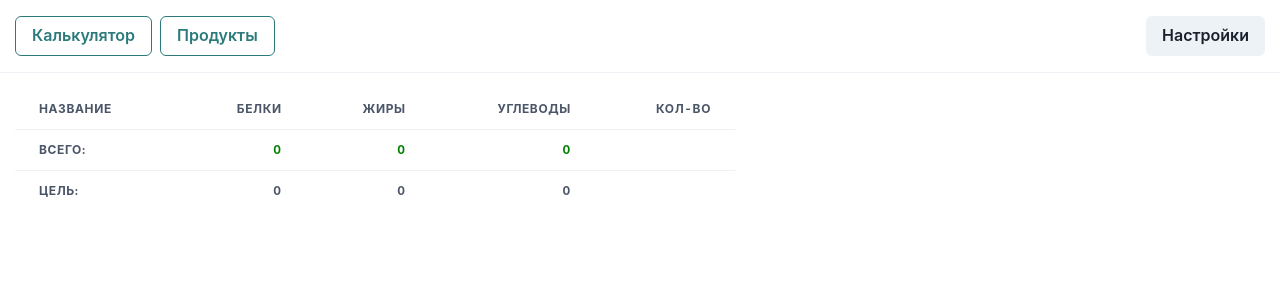
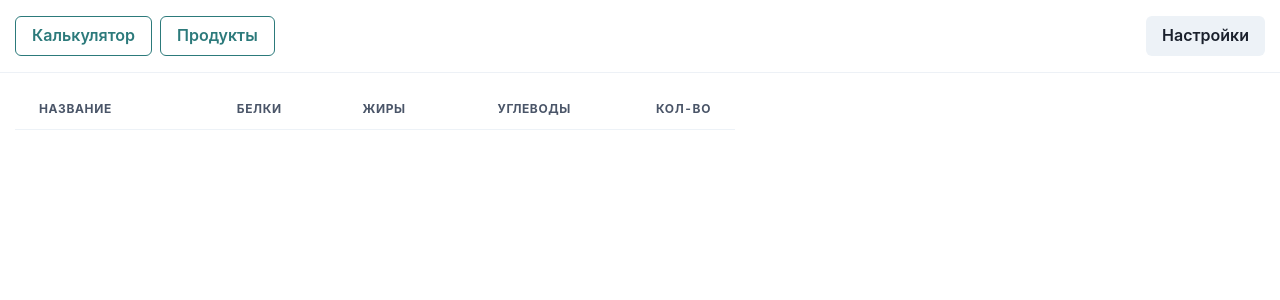
Before and after one commit to reywheel/diet-calculator, a React (Vite) app: page / in a window 1280 px wide. Shown: the top 300 px of the page. Built offline with nearby package versions, Linux system fonts and the light colour scheme; what mobx-persist-store would draw is missing.

Commit message:
refactor: перевёл calculatorStore на mobx

```diff
--- a/src/entities/product/model.ts
+++ b/src/entities/product/model.ts
@@ -12,7 +12,7 @@ export class ProductStore {
     makePersistable(this, {
       name: 'productStore',
       properties: ['products'],
-      storage: window.localStorage,
+      storage: localStorage,
     });
   }
 
--- /dev/null
+++ b/src/entities/productAmount/index.ts
@@ -0,0 +1,2 @@
+export * from './model.ts';
+export * from './types.ts';
--- /dev/null
+++ b/src/entities/productAmount/model.ts
@@ -0,0 +1,36 @@
+import { TProductsAmounts } from './types.ts';
+import { makeAutoObservable } from 'mobx';
+import _ from 'lodash';
+import { makePersistable } from 'mobx-persist-store';
+
+export class ProductsAmountsStore {
+  productsAmounts: TProductsAmounts = {};
+
+  constructor() {
+    makeAutoObservable(this);
+    makePersistable(this, {
+      name: 'productsAmountsStore',
+      properties: ['productsAmounts'],
+      storage: localStorage,
+    });
+  }
+
+  addProductAmount = (productId: string, amount: number) => {
+    this.productsAmounts[productId] = amount;
+  };
+
+  changeProductAmount = (productId: string, amount: number) => {
+    const hasProductAmount = !!this.productsAmounts[productId];
+
+    if (!hasProductAmount)
+      throw new Error('Не найдено кол-во продукта для изменения');
+
+    this.productsAmounts[productId] = amount;
+  };
+
+  deleteProductAmount = (productId: string) => {
+    this.productsAmounts = _.omit(this.productsAmounts, [productId]);
+  };
+}
+
+export const productsAmountsStore = new ProductsAmountsStore();
--- /dev/null
+++ b/src/entities/productAmount/types.ts
@@ -0,0 +1 @@
+export type TProductsAmounts = Record<string, number>;
--- a/src/features/addProductInCalculator/index.ts
+++ b/src/features/addProductInCalculator/index.ts
@@ -1 +1,2 @@
 export { AddProductInCalculatorButton } from './ui/AddProductInCalculatorButton';
+export * from './model.ts';
--- /dev/null
+++ b/src/features/addProductInCalculator/model.ts
@@ -0,0 +1,34 @@
+import { makeAutoObservable } from 'mobx';
+import {
+  getProductInitialAmount,
+  productStore,
+  ProductStore,
+} from '@/entities/product';
+import {
+  productsAmountsStore,
+  ProductsAmountsStore,
+} from '@/entities/productAmount';
+
+class AddProductInCalculatorModel {
+  productsStore: ProductStore;
+  productsAmountsStore: ProductsAmountsStore;
+
+  constructor() {
+    makeAutoObservable(this);
+
+    this.productsStore = productStore;
+    this.productsAmountsStore = productsAmountsStore;
+  }
+
+  onAddProduct = (productId: string) => {
+    const product = this.productsStore.getProductById(productId);
+
+    if (!product) throw new Error('Добавляемый продукт не найден');
+
+    const initialAmount = getProductInitialAmount(product);
+
+    this.productsAmountsStore.addProductAmount(productId, initialAmount);
+  };
+}
+
+export const addProductInCalculatorModel = new AddProductInCalculatorModel();
--- a/src/features/addProductInCalculator/ui/AddProductInCalculatorButton/AddProductInCalculatorButton.tsx
+++ b/src/features/addProductInCalculator/ui/AddProductInCalculatorButton/AddProductInCalculatorButton.tsx
@@ -1,25 +1,18 @@
 import { Button } from '@chakra-ui/react';
-import { useActions as useCalculatorActions } from '@/widgets/calculator';
-import { productStore } from '@/entities/product';
+import { addProductInCalculatorModel } from '../../model.ts';
+import { observer } from 'mobx-react-lite';
 
 interface AddProductInCalculatorButtonProps {
   productId: string;
   className?: string;
 }
 
-export const AddProductInCalculatorButton = ({
-  productId,
-  className,
-}: AddProductInCalculatorButtonProps) => {
-  const { getProductById } = productStore;
-  const { addProduct } = useCalculatorActions();
+export const AddProductInCalculatorButton = observer(
+  ({ productId, className }: AddProductInCalculatorButtonProps) => {
+    const { onAddProduct } = addProductInCalculatorModel;
 
     const onClickButton = () => {
-    const product = getProductById(productId);
-
-    if (!product) throw new Error('Добавляемый продукт не найден');
-
-    addProduct(product);
+      onAddProduct(productId);
     };
 
     return (
@@ -31,4 +24,5 @@ export const AddProductInCalculatorButton = ({
         Добавить
       </Button>
     );
-};
+  },
+);
--- a/src/widgets/calculator/index.ts
+++ b/src/widgets/calculator/index.ts
@@ -1,2 +1,2 @@
 export { Calculator } from './ui/Calculator';
-export * from './model/calculatorStore.ts';
+export * from './model.ts';
--- /dev/null
+++ b/src/widgets/calculator/model.ts
@@ -0,0 +1,29 @@
+import { IProduct, productStore, ProductStore } from '@/entities/product';
+import {
+  productsAmountsStore,
+  ProductsAmountsStore,
+} from '@/entities/productAmount';
+class CalculatorStore {
+  productsStore: ProductStore;
+  productsAmountsStore: ProductsAmountsStore;
+
+  get productsAmountsList() {
+    return Object.entries(this.productsAmountsStore.productsAmounts).reduce(
+      (acc, [productId, amount]) => {
+        const product = this.productsStore.getProductById(productId);
+
+        if (!product) return acc;
+
+        return [...acc, { ...product, amount }];
+      },
+      [] as (IProduct & { amount: number })[],
+    );
+  }
+
+  constructor() {
+    this.productsStore = productStore;
+    this.productsAmountsStore = productsAmountsStore;
+  }
+}
+
+export const calculatorStore = new CalculatorStore();
--- a/src/widgets/calculator/model/calculatorStore.ts
+++ /dev/null
@@ -1,62 +0,0 @@
-import { create } from 'zustand';
-import { devtools, persist } from 'zustand/middleware';
-import { getProductInitialAmount, IProduct } from '@/entities/product';
-import _ from 'lodash';
-
-type State = {
-  productsAmounts: Record<IProduct['id'], number>;
-};
-
-type Actions = {
-  actions: {
-    addProduct: (p: IProduct) => void;
-    removeProduct: (id: string) => void;
-    setAmount: (productId: string, amount: number) => void;
-  };
-};
-
-const useCalculatorStore = create<State & Actions>()(
-  devtools(
-    persist(
-      (set): State & Actions => ({
-        productsAmounts: {},
-        actions: {
-          addProduct: (product) => {
-            set((state) => ({
-              productsAmounts: {
-                ...state.productsAmounts,
-                [product.id]: getProductInitialAmount(product),
-              },
-            }));
-          },
-          removeProduct: (id) => {
-            set((state) => ({
-              productsAmounts: _.omit(state.productsAmounts, [id]),
-            }));
-          },
-          setAmount: (productId, amount) => {
-            set((state) => ({
-              productsAmounts: {
-                ...state.productsAmounts,
-                [productId]: amount,
-              },
-            }));
-          },
-        },
-      }),
-      {
-        name: 'calculatorStore',
-        partialize: (state) => _.pick(state, ['productsAmounts']),
-      },
-    ),
-    {
-      name: 'calculatorStore',
-      anonymousActionType: 'calculatorStore',
-    },
-  ),
-);
-
-export const useProductsAmounts = () =>
-  useCalculatorStore((state) => state.productsAmounts);
-
-export const useActions = () => useCalculatorStore((state) => state.actions);
--- a/src/widgets/calculator/ui/Calculator/Calculator.tsx
+++ b/src/widgets/calculator/ui/Calculator/Calculator.tsx
@@ -8,67 +8,16 @@ import {
   TableContainer,
   Tbody,
   Td,
-  Tfoot,
+  // Tfoot,
   Th,
   Thead,
   Tr,
 } from '@chakra-ui/react';
-import {
-  useActions as useCalculatorActions,
-  useProductsAmounts,
-} from '../../model/calculatorStore.ts';
-import { useMemo } from 'react';
-import _ from 'lodash';
-import {
-  calculateTotalNutrientsAmounts,
-  IProduct,
-  productStore,
-} from '@/entities/product';
-import { configStore } from '@/entities/config';
+import { calculatorStore } from '../../model.ts';
 import { observer } from 'mobx-react-lite';
 
 export const Calculator = observer(() => {
-  const { protein, fats, carbs } = configStore;
-  const productsAmounts = useProductsAmounts();
-  const { getProductById } = productStore;
-  const { setAmount } = useCalculatorActions();
-
-  const preparedData = useMemo(() => {
-    return _.transform(
-      productsAmounts,
-      (result, amount, productId) => {
-        const product = getProductById(productId);
-
-        if (!product) throw new Error('Продукт не найден');
-
-        result[productId] = { product, amount };
-      },
-      {} as Record<string, { product: IProduct; amount: number }>,
-    );
-  }, [productsAmounts]);
-
-  const totalNutrientsAmounts = useMemo(() => {
-    return Object.entries(preparedData).reduce(
-      (acc, [, { product, amount }]) => {
-        const amounts = calculateTotalNutrientsAmounts(product, amount);
-
-        return {
-          protein: _.round(acc.protein + amounts.protein, 2),
-          fats: _.round(acc.fats + amounts.fats, 2),
-          carbs: _.round(acc.carbs + amounts.carbs, 2),
-        };
-      },
-      { protein: 0, fats: 0, carbs: 0 },
-    );
-  }, [preparedData]);
-
-  const isNutrientsEnough = useMemo(() => {
-    return {
-      protein: totalNutrientsAmounts.protein >= +protein,
-      fats: totalNutrientsAmounts.fats >= +fats,
-      carbs: totalNutrientsAmounts.carbs >= +carbs,
-    };
-  }, [totalNutrientsAmounts, protein, fats, carbs]);
+  const { productsAmountsList } = calculatorStore;
 
   return (
     <TableContainer overflowY={'auto'}>
@@ -89,21 +38,20 @@ export const Calculator = observer(() => {
         </Thead>
 
         <Tbody>
-          {Object.entries(preparedData).map(
-            ([productId, { product, amount }]) => (
-              <Tr key={productId}>
-                <Td>{product.name}</Td>
-                <Td isNumeric>{product.protein}</Td>
-                <Td isNumeric>{product.fats}</Td>
-                <Td isNumeric>{product.carbs}</Td>
+          {productsAmountsList.map((productAmount) => (
+            <Tr key={productAmount.id}>
+              <Td>{productAmount.name}</Td>
+              <Td isNumeric>{productAmount.protein}</Td>
+              <Td isNumeric>{productAmount.fats}</Td>
+              <Td isNumeric>{productAmount.carbs}</Td>
               <Td isNumeric>
                 <NumberInput
                   maxW={100}
                   min={1}
-                    value={amount}
+                  value={productAmount.amount}
                   size={'sm'}
                   ml={'auto'}
-                    onChange={(v) => setAmount(product.id, +v)}
+                  onChange={() => {}}
                 >
                   <NumberInputField />
                   <NumberInputStepper>
@@ -113,49 +61,48 @@ export const Calculator = observer(() => {
                 </NumberInput>
               </Td>
             </Tr>
-            ),
-          )}
+          ))}
         </Tbody>
 
-        <Tfoot
-          position={'sticky'}
-          bottom={0}
-        >
-          <Tr>
-            <Th>Всего:</Th>
+        {/*<Tfoot*/}
+        {/*  position={'sticky'}*/}
+        {/*  bottom={0}*/}
+        {/*>*/}
+        {/*  <Tr>*/}
+        {/*    <Th>Всего:</Th>*/}
 
-            <Th
-              isNumeric
-              color={isNutrientsEnough.protein ? 'green' : 'red'}
-            >
-              {totalNutrientsAmounts.protein}
-            </Th>
+        {/*    <Th*/}
+        {/*      isNumeric*/}
+        {/*      color={isNutrientsEnough.protein ? 'green' : 'red'}*/}
+        {/*    >*/}
+        {/*      {totalNutrientsAmounts.protein}*/}
+        {/*    </Th>*/}
 
-            <Th
-              isNumeric
-              color={isNutrientsEnough.fats ? 'green' : 'red'}
-            >
-              {totalNutrientsAmounts.fats}
-            </Th>
+        {/*    <Th*/}
+        {/*      isNumeric*/}
+        {/*      color={isNutrientsEnough.fats ? 'green' : 'red'}*/}
+        {/*    >*/}
+        {/*      {totalNutrientsAmounts.fats}*/}
+        {/*    </Th>*/}
 
-            <Th
-              isNumeric
-              color={isNutrientsEnough.carbs ? 'green' : 'red'}
-            >
-              {totalNutrientsAmounts.carbs}
-            </Th>
+        {/*    <Th*/}
+        {/*      isNumeric*/}
+        {/*      color={isNutrientsEnough.carbs ? 'green' : 'red'}*/}
+        {/*    >*/}
+        {/*      {totalNutrientsAmounts.carbs}*/}
+        {/*    </Th>*/}
 
-            <Th></Th>
-          </Tr>
+        {/*    <Th></Th>*/}
+        {/*  </Tr>*/}
 
-          <Tr>
-            <Th>Цель:</Th>
-            <Th isNumeric>{protein}</Th>
-            <Th isNumeric>{fats}</Th>
-            <Th isNumeric>{carbs}</Th>
-            <Th></Th>
-          </Tr>
-        </Tfoot>
+        {/*  <Tr>*/}
+        {/*    <Th>Цель:</Th>*/}
+        {/*    <Th isNumeric>{protein}</Th>*/}
+        {/*    <Th isNumeric>{fats}</Th>*/}
+        {/*    <Th isNumeric>{carbs}</Th>*/}
+        {/*    <Th></Th>*/}
+        {/*  </Tr>*/}
+        {/*</Tfoot>*/}
       </Table>
     </TableContainer>
   );
```
Lines whose indentation alone changed are shown as unchanged.
